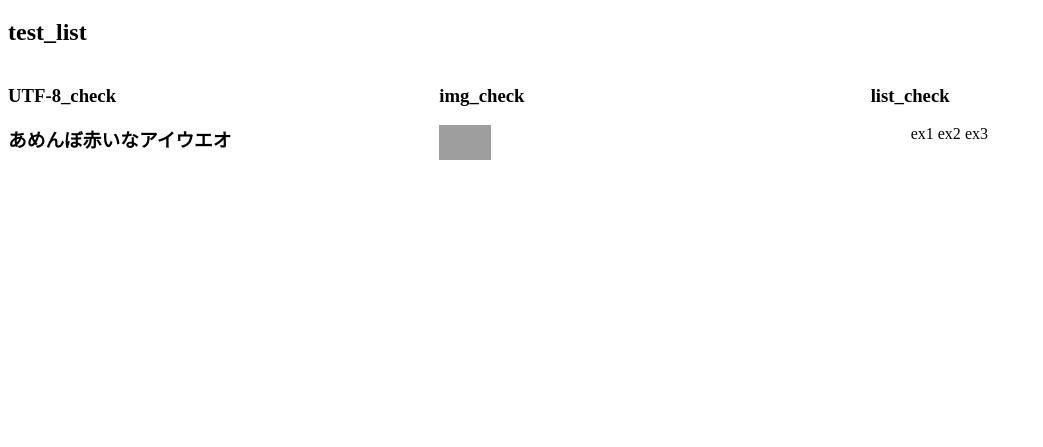
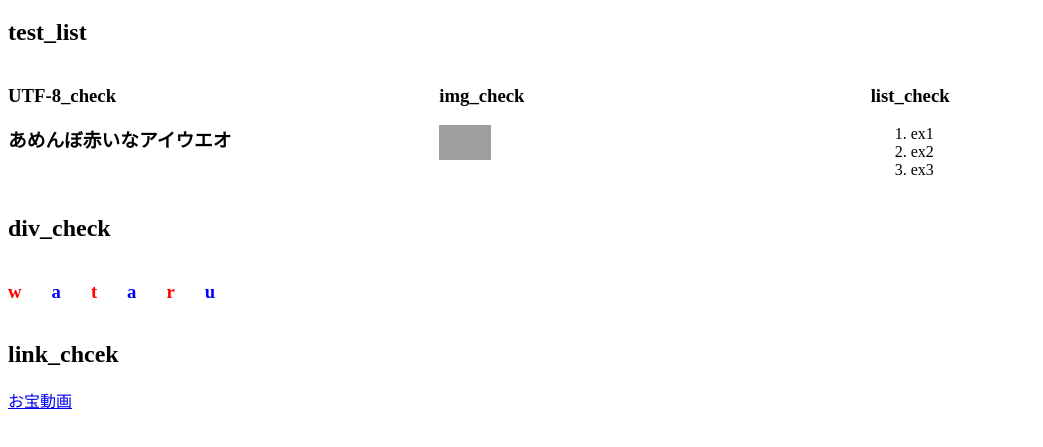
Before and after one commit to bolognezeholiday/bolognezeholiday.github.io, a plain HTML site: page index.html in a window 1280 px wide. Shown: the part 61-508 px from the top of the page, without its empty margins (0-1043 px from the left). Drawn offline with Linux system fonts and the light colour scheme; grey boxes are pictures that could not be loaded.

Commit message:
Add files via upload

```diff
--- a/index.html
+++ b/index.html
@@ -19,10 +19,24 @@
         <div class="card">
             <h3>list_check</h3>
             <ol>
-                <ls>ex1</ls>
-                <ls>ex2</ls>
-                <ls>ex3</ls>
+                <li>ex1</li>
+                <li>ex2</li>
+                <li>ex3</li>
             </ol>
         </div>
     </div>
+    <h2>div_check</h2>
+    <div class="list">
+        <h3 class="red">w</h3>
+        <h3 class="blue">a</h3>
+        <h3 class="red">t</h3>
+        <h3 class="blue">a</h3>
+        <h3 class="red">r</h3>
+        <h3 class="blue">u</h3>
+    </div>
+    <h2>link_chcek</h2>
+    <a href="https://www.youtube.com/watch?guid=ON&gl=JP&hl=ja&client=mv-google&v=dQw4w9WgXcQ&app=desktop">お宝動画</a>
 </body>
+<footer>
+
+</footer>
```
